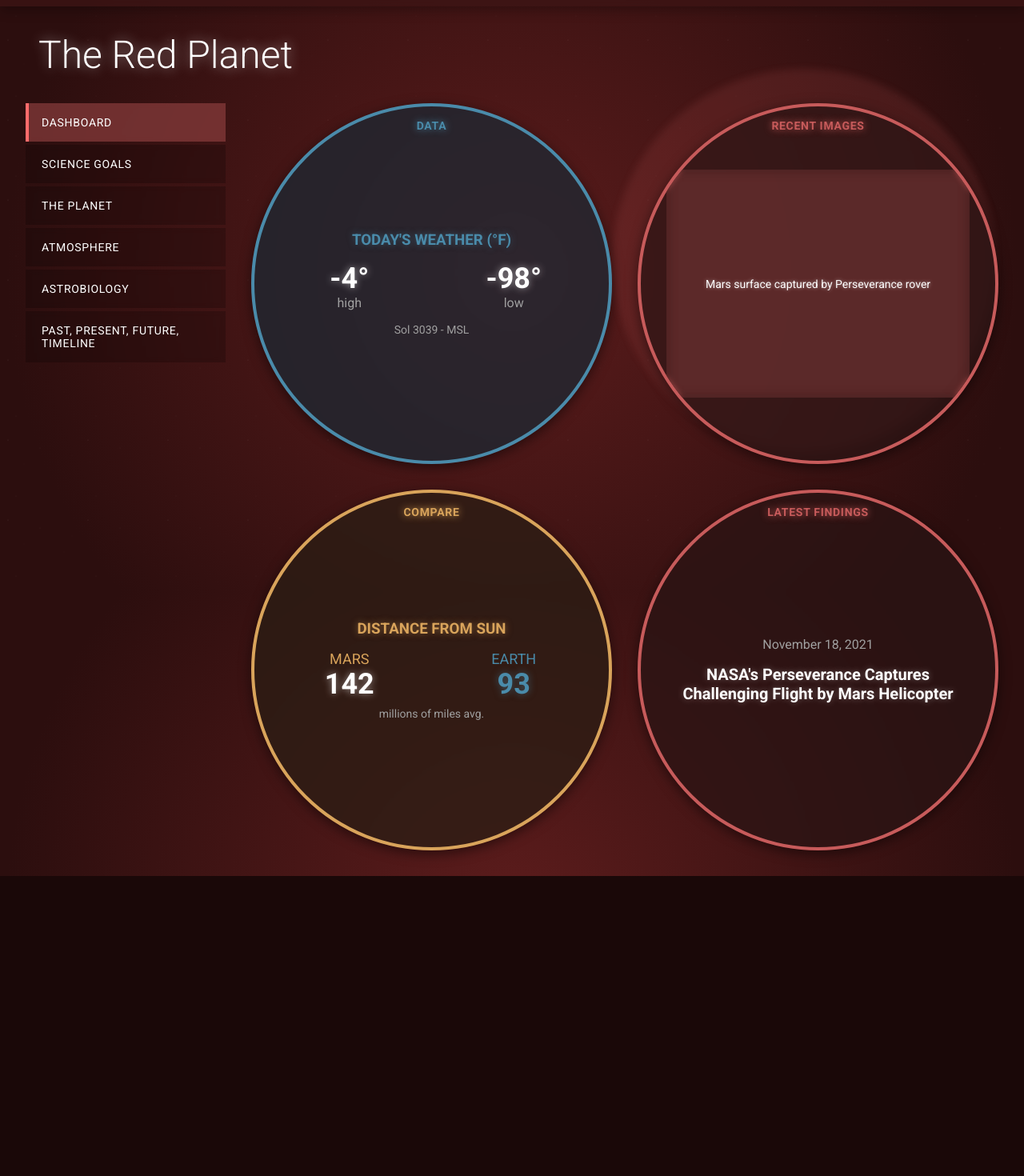
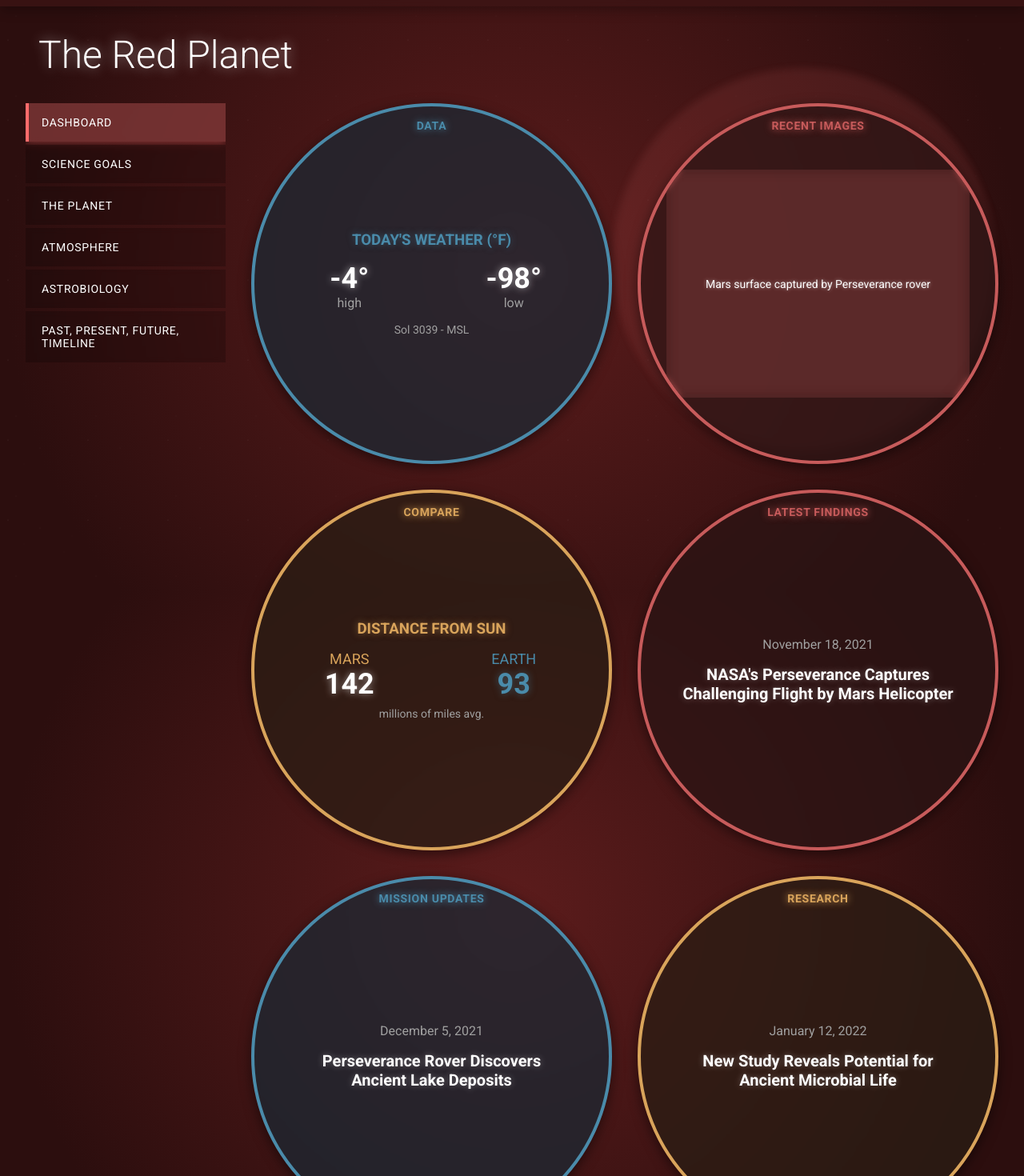
Before and after one commit to RKrogh/astral-front, a Next.js app: page / in a window 1280 px wide. Shown: the part 60-1530 px from the top of the page at 80% size. Before the commit the page ends 1155 px from the top, so only its background shows below. Built offline with nearby package versions, Linux system fonts and the light colour scheme.

Commit message:
Component for sidebar

```diff
--- a/src/app/globals.css
+++ b/src/app/globals.css
@@ -94,6 +94,26 @@ body::before {
   height: calc(100vh - 5rem);
   padding-left: 0;
   margin-left: 0;
+  display: flex;
+  flex-direction: column;
+  z-index: 5;
+  overflow-y: auto;
+  scrollbar-width: thin;
+  scrollbar-color: rgba(255, 107, 107, 0.5) rgba(0, 0, 0, 0.2);
+}
+
+.sidebar::-webkit-scrollbar {
+  width: 6px;
+}
+
+.sidebar::-webkit-scrollbar-track {
+  background: rgba(0, 0, 0, 0.2);
+  border-radius: 3px;
+}
+
+.sidebar::-webkit-scrollbar-thumb {
+  background-color: rgba(255, 107, 107, 0.5);
+  border-radius: 3px;
 }
 
 .main-content {
@@ -220,10 +240,12 @@ body::before {
   }
 
   .sidebar {
-    position: relative;
+    position: sticky;
     top: 0;
     height: auto;
+    max-height: 300px;
     grid-column: 1 / -1;
+    margin-bottom: 1rem;
   }
 
   .main-content {
--- a/src/app/page.tsx
+++ b/src/app/page.tsx
@@ -1,6 +1,16 @@
+'use client';
+
 import NasaCircle from '@/components/NasaCircle';
+import Sidebar from '@/components/Sidebar';
+import { useState } from 'react';
 
 export default function Home() {
+  const [activeItem, setActiveItem] = useState('DASHBOARD');
+
+  const handleSidebarItemClick = (item: string) => {
+    setActiveItem(item);
+  };
+
   return (
     <main style={{ width: '100%', maxWidth: '100%', overflowX: 'hidden' }}>
       {/* Header/Navigation */}
@@ -76,23 +86,10 @@ export default function Home() {
 
         <div className="content-grid">
           {/* Left Navigation */}
-          <div className="sidebar">
-            <nav style={{ display: 'flex', flexDirection: 'column' }}>
-              {['DASHBOARD', 'SCIENCE GOALS', 'THE PLANET', 'ATMOSPHERE', 'ASTROBIOLOGY', 'PAST, PRESENT, FUTURE, TIMELINE'].map((item) => (
-                <a
-                  key={item}
-                  href="#"
-                  className="nasa-nav-item"
-                  style={{
-                    borderLeftColor: item === 'DASHBOARD' ? '#ff6b6b' : 'transparent',
-                    backgroundColor: item === 'DASHBOARD' ? 'rgba(139, 62, 62, 0.7)' : 'rgba(0, 0, 0, 0.2)'
-                  }}
-                >
-                  {item}
-                </a>
-              ))}
-            </nav>
-          </div>
+          <Sidebar
+            activeItem={activeItem}
+            onItemClick={handleSidebarItemClick}
+          />
 
           {/* Main Content Area */}
           <div className="main-content">
@@ -179,6 +176,46 @@ export default function Home() {
                 </h3>
               </div>
             </NasaCircle>
+
+            {/* Additional Content for Scrolling Test */}
+            <NasaCircle
+              title="MISSION UPDATES"
+              color="#4a8baa"
+              backgroundColor="rgba(26, 42, 53, 0.7)"
+            >
+              <div style={{ width: '100%', height: '75%', display: 'flex', flexDirection: 'column', alignItems: 'center', justifyContent: 'center' }}>
+                <div style={{ color: '#a0a0a0', marginBottom: '1rem' }}>December 5, 2021</div>
+                <h3 style={{ fontSize: '1.25rem', textAlign: 'center', padding: '0 1rem', textShadow: '0 0 8px rgba(255, 255, 255, 0.3)' }}>
+                  Perseverance Rover Discovers Ancient Lake Deposits
+                </h3>
+              </div>
+            </NasaCircle>
+
+            <NasaCircle
+              title="RESEARCH"
+              color="#d9a45b"
+              backgroundColor="rgba(42, 30, 21, 0.7)"
+            >
+              <div style={{ width: '100%', height: '75%', display: 'flex', flexDirection: 'column', alignItems: 'center', justifyContent: 'center' }}>
+                <div style={{ color: '#a0a0a0', marginBottom: '1rem' }}>January 12, 2022</div>
+                <h3 style={{ fontSize: '1.25rem', textAlign: 'center', padding: '0 1rem', textShadow: '0 0 8px rgba(255, 255, 255, 0.3)' }}>
+                  New Study Reveals Potential for Ancient Microbial Life
+                </h3>
+              </div>
+            </NasaCircle>
+
+            <NasaCircle
+              title="TECHNOLOGY"
+              color="#c75b5b"
+              backgroundColor="rgba(42, 21, 21, 0.7)"
+            >
+              <div style={{ width: '100%', height: '75%', display: 'flex', flexDirection: 'column', alignItems: 'center', justifyContent: 'center' }}>
+                <div style={{ color: '#a0a0a0', marginBottom: '1rem' }}>February 28, 2022</div>
+                <h3 style={{ fontSize: '1.25rem', textAlign: 'center', padding: '0 1rem', textShadow: '0 0 8px rgba(255, 255, 255, 0.3)' }}>
+                  New Rover Instruments Detect Organic Compounds
+                </h3>
+              </div>
+            </NasaCircle>
           </div>
         </div>
       </div>
--- /dev/null
+++ b/src/components/Sidebar.tsx
@@ -0,0 +1,56 @@
+'use client';
+
+import React, { useState } from 'react';
+
+interface SidebarProps {
+  items?: string[];
+  activeItem?: string;
+  onItemClick?: (item: string) => void;
+}
+
+const Sidebar: React.FC<SidebarProps> = ({
+  items = ['DASHBOARD', 'SCIENCE GOALS', 'THE PLANET', 'ATMOSPHERE', 'ASTROBIOLOGY', 'PAST, PRESENT, FUTURE, TIMELINE'],
+  activeItem = 'DASHBOARD',
+  onItemClick
+}) => {
+  const [hoveredItem, setHoveredItem] = useState<string | null>(null);
+
+  const handleItemClick = (item: string) => {
+    if (onItemClick) {
+      onItemClick(item);
+    }
+  };
+
+  return (
+    <div className="sidebar">
+      <nav style={{
+        display: 'flex',
+        flexDirection: 'column',
+        width: '100%'
+      }}>
+        {items.map((item) => (
+          <a
+            key={item}
+            href="#"
+            className="nasa-nav-item"
+            style={{
+              borderLeftColor: item === activeItem ? '#ff6b6b' : hoveredItem === item ? 'rgba(255, 107, 107, 0.5)' : 'transparent',
+              backgroundColor: item === activeItem ? 'rgba(139, 62, 62, 0.7)' : hoveredItem === item ? 'rgba(92, 28, 28, 0.5)' : 'rgba(0, 0, 0, 0.2)',
+              boxShadow: item === activeItem || hoveredItem === item ? '0 0 10px rgba(255, 107, 107, 0.5)' : 'none'
+            }}
+            onClick={(e) => {
+              e.preventDefault();
+              handleItemClick(item);
+            }}
+            onMouseEnter={() => setHoveredItem(item)}
+            onMouseLeave={() => setHoveredItem(null)}
+          >
+            {item}
+          </a>
+        ))}
+      </nav>
+    </div>
+  );
+};
+
+export default Sidebar;
```
